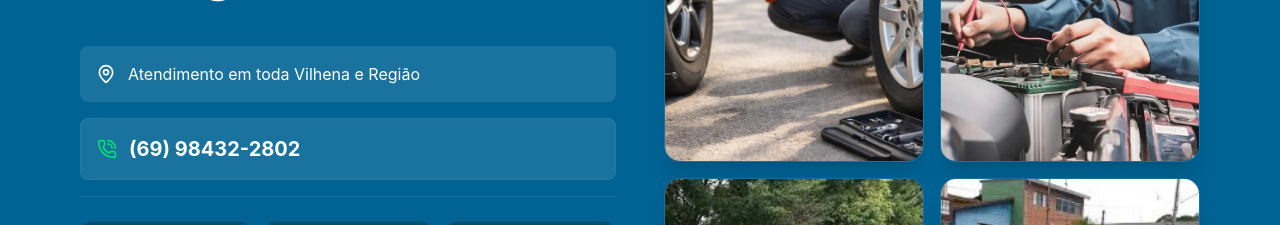
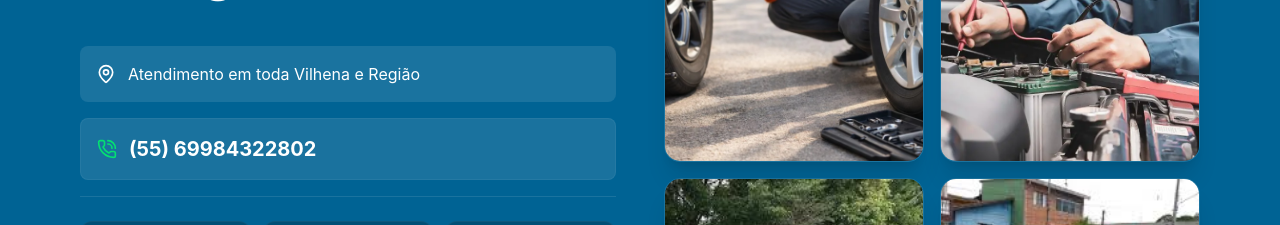
Before and after one commit to natanael83/estrada-guincho, a React (Vite) app: page / in a window 1280 px wide. Shown: the part 2160-2385 px from the top of the page. Built offline with nearby package versions, Linux system fonts and the light colour scheme.

Commit message:
chore: setup firebase hosting workflows and sync with repo

```diff
--- a/src/App.tsx
+++ b/src/App.tsx
@@ -279,7 +279,7 @@
               className="bg-white/10 p-4 rounded-lg flex items-center gap-3 hover:bg-white/20 transition-all border border-white/5"
             >
               <PhoneCall className="w-5 h-5 text-green-400" />
-              <span className="text-xl font-bold">(69) 98432-2802</span>
+              <span className="text-xl font-bold">(55) 69984322802</span>
             </a>
             <div className="grid grid-cols-1 sm:grid-cols-3 gap-3 border-t border-white/10 pt-6 mt-2">
               <div className="bg-black/20 p-3 rounded-xl border border-white/5 flex flex-col gap-1">
```
